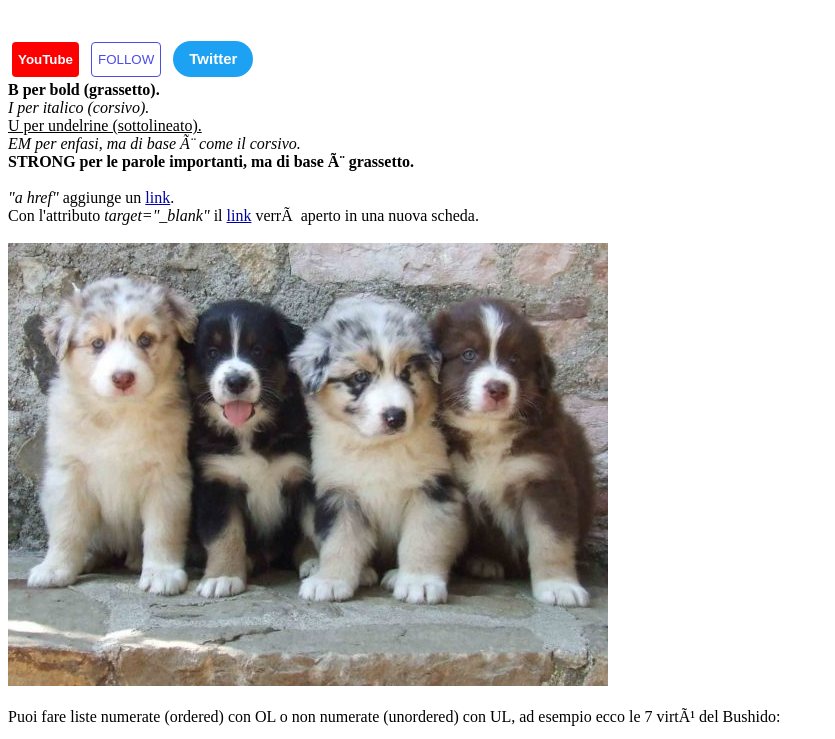
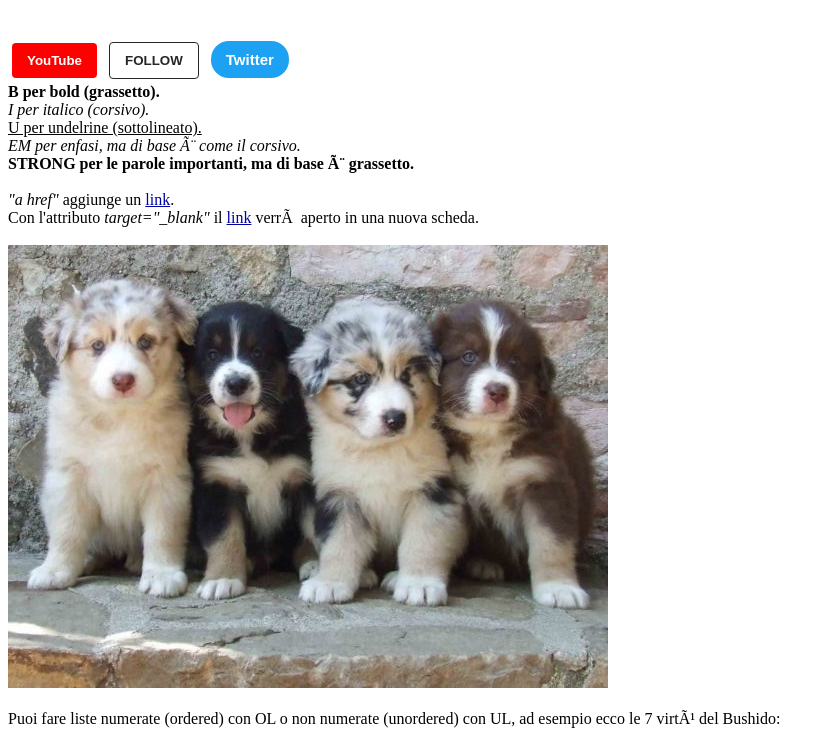
Before and after one commit to lucaliver/luca-portfolio, a plain HTML site: page index.html in a window 1280 px wide. Shown: the part 61-800 px from the top of the page, without its empty margins (0-835 px from the left). Drawn offline with Linux system fonts and the light colour scheme.

Commit message:
Fixed padding

```diff
--- a/index.html
+++ b/index.html
@@ -9,7 +9,7 @@
     <style>
         :root {
             --twitter-color: #1DA1F2;
-            --follow-color: rgb(77, 77, 230);
+            --follow-color: rgb(39, 39, 39);
             --seconds-animation: 0.4s;
 }
 
@@ -17,11 +17,9 @@
             background-color: #ff0000;
             color: white;
             border: none;
-            height: 35px;
-            width: 105;
+            padding: 10px 15px;
             border-radius: 4px;
             cursor: pointer;
-            margin-right: 8px;
             margin: 4px;
             font-weight: bold;
             transition: opacity 0.7s;
@@ -40,8 +38,9 @@
             border-width: 1.5px;
             border-radius: 4px;
             color: var(--follow-color);
-            height: 35px;
+            font-weight: bold;
             margin: 4px;
+            padding: 10px 15px;
             cursor: pointer;
             transition: background-color var(--seconds-animation),
              color var(--seconds-animation),
@@ -60,8 +59,7 @@
             background-color: var(--twitter-color);
             color: white;
             border: none;
-            height: 36px;
-            width: 80px;
+            padding: 10px 15px;
             border-radius: 18px;
             font-weight: bold;
             font-size: 15px;
```
